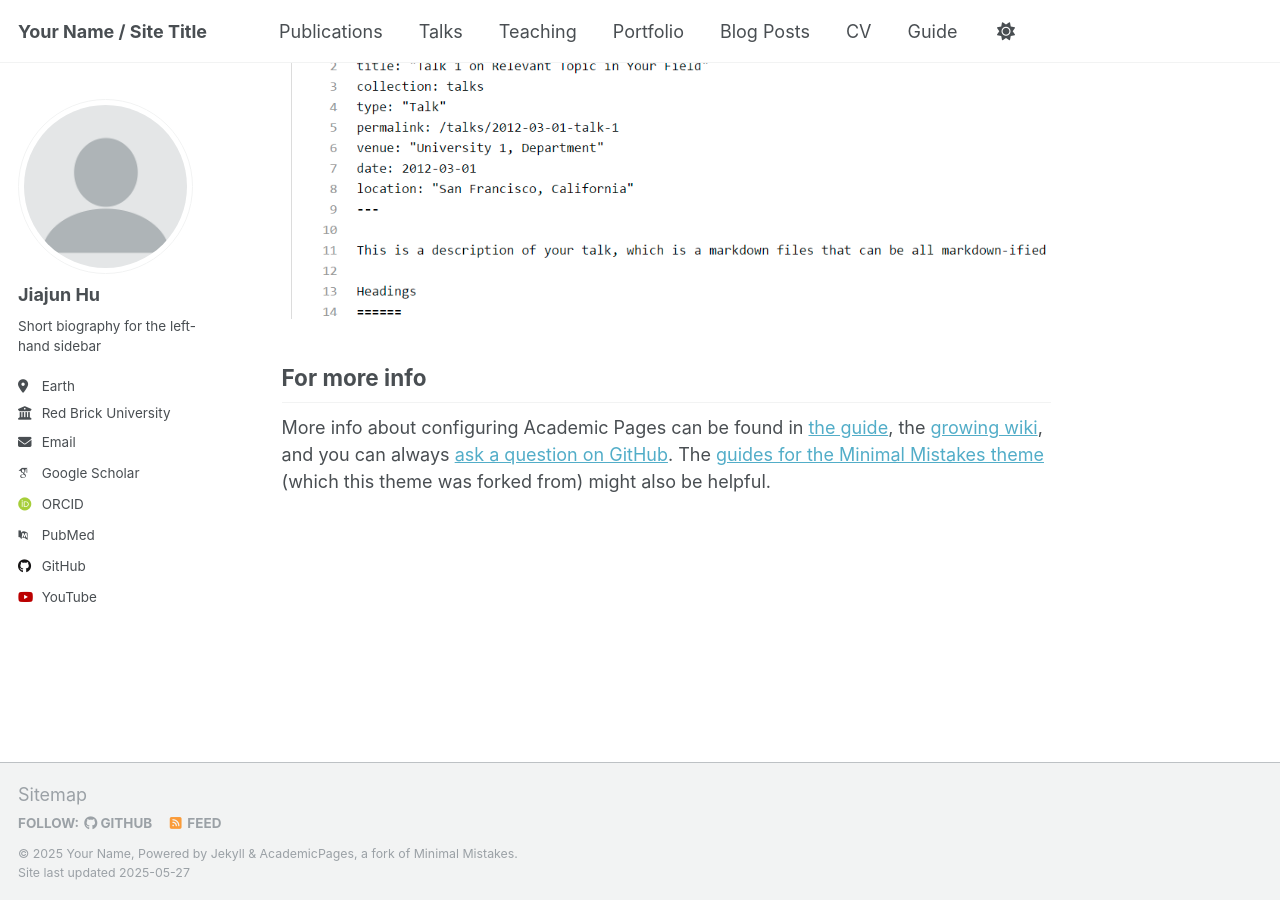
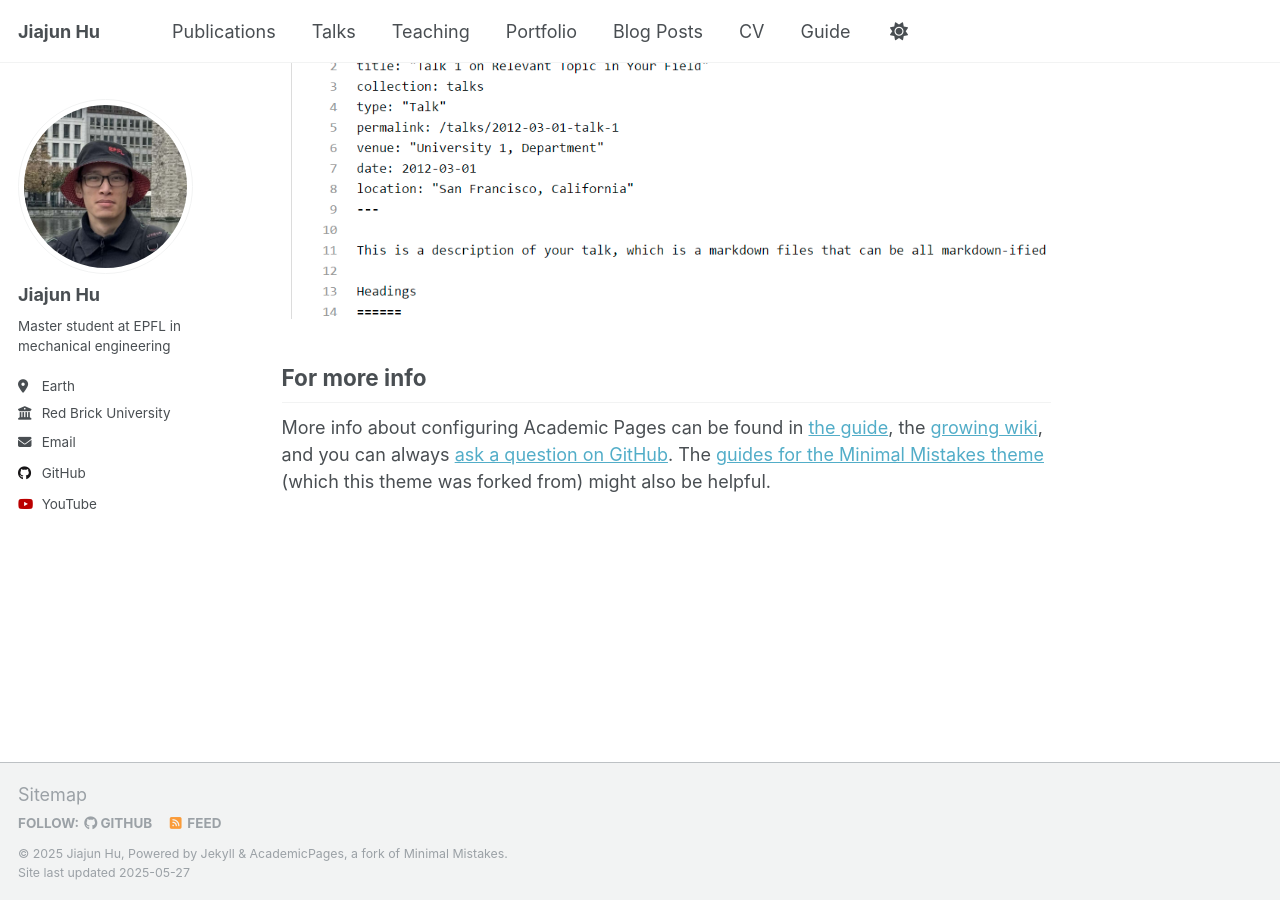
Before and after one commit to MATH-286-Pro/MATH-286-Pro.github.io, a Jekyll site: the page built from _pages/about.md, in a window 1280 px wide and 900 px high, scrolled down 2636 px. Built offline with Jekyll 4.4.1, drawn with Linux system fonts in a browser that asks for light colours; some web fonts are replaced.

Commit message:
Simple update

```diff
--- a/_config.yml
+++ b/_config.yml
@@ -9,11 +9,11 @@
 # Basic Site Settings
 locale                   : "en-US"
 site_theme               : "default"
-title                    : "Your Name / Site Title"
+title                    : "Jiajun Hu"
 title_separator          : "-"
-name                     : &name "Your Name"
+name                     : &name "Jiajun Hu"
 description              : &description "personal description"
-url                      : https://academicpages.github.io # the base hostname & protocol for your site e.g. "https://[your GitHub username].github.io" or if you already have some other page hosted on Github then use "https://[your GitHub username].github.io/[Your Repo Name]"
+url                      : "https://MATH-286-Pro.github.io"
 baseurl                  : "" # the subpath of your site, e.g. "/blog"
 repository               : "academicpages/academicpages.github.io"
 
@@ -22,33 +22,33 @@ repository               : "academicpages/academicpages.github.io"
 #               Additional customization can be done by editing /_includes/author-profile.html
 author:
   # Biographic information
-  avatar           : "profile.png" # "profile-my.jpg"
+  avatar           : "profileme.png" # "profile-my.jpg"
   name             : "Jiajun Hu"
   # pronouns         : # example: "she/her"
-  bio              : "Short biography for the left-hand sidebar"
+  bio              : "Master student at EPFL in mechanical engineering"
   location         : "Earth"
   employer         : "Red Brick University"
   uri              : # URL
   email            : "jhu114514@gmail.com"
 
   # Academic websites
-  academia         : # URL
-  arxiv            : # URL - Update with the correct link to your profile
-  googlescholar    : "https://scholar.google.com/citations?user=PS_CX0AAAAAJ"
-  impactstory      : # URL
-  orcid            : "http://orcid.org/yourorcidurl"
-  semantic         : # URL
-  pubmed           : "https://www.ncbi.nlm.nih.gov/pubmed/?term=john+snow"
-  researchgate     : # URL
-  scopus           : # URL
+  # academia         : # URL
+  # arxiv            : # URL - Update with the correct link to your profile
+  # googlescholar    : "https://scholar.google.com/citations?user=PS_CX0AAAAAJ"
+  # impactstory      : # URL
+  # orcid            : "http://orcid.org/yourorcidurl"
+  # semantic         : # URL
+  # pubmed           : "https://www.ncbi.nlm.nih.gov/pubmed/?term=john+snow"
+  # researchgate     : # URL
+  # scopus           : # URL
 
   # Repositories and software development
-  bitbucket        : # Username - Update with your username on the site
-  codepen          : # Username
-  dribbble         : # Username
-  github           : "academicpages"
-  kaggle           : # Username
-  stackoverflow    : # User number or user number and name (i.e., use "1" or "1/jeff-atwood")
+  # bitbucket        : # Username - Update with your username on the site
+  # codepen          : # Username
+  # dribbble         : # Username
+  github           : "MATH-286-Pro"
+  # kaggle           : # Username
+  # stackoverflow    : # User number or user number and name (i.e., use "1" or "1/jeff-atwood")
 
   # Social media
   # bluesky          : "bsky.app" # Replace this with you Bluesky username
```
Also changed, not shown: images/profile-my.jpg, images/profileme.png (added).
